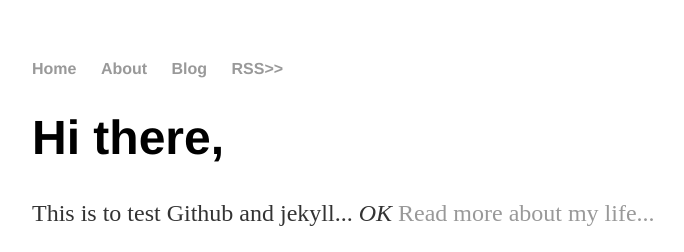
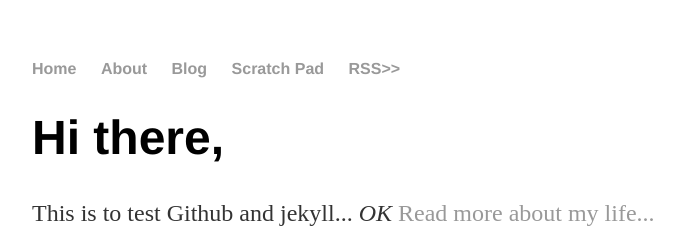
Before and after one commit to SnDCreations/SnDCreations.github.io, a Jekyll site: the page built from index.html, in a window 1280 px wide. Shown: the top 252 px of the page, without its empty margins (160-844 px from the left). Built offline with Jekyll 4.4.1, drawn with Linux system fonts in a browser that asks for light colours.

Commit message:
Update default.html
Add new navigation item - scratch pad that links to /scratchpad.md

```diff
--- a/_layouts/default.html
+++ b/_layouts/default.html
@@ -12,6 +12,7 @@
 		        	<li><a href="/about">About</a></li>
 	        		<!-- <li><a href="/cv">CV</a></li> -->
 	        		<li><a href="/blog">Blog</a></li>
+				<li><a href="/scratchpad.md">Scratch Pad</a></li>
 				<li><a href="/blog/atom.xml">RSS>></a></li>
 
 
```
